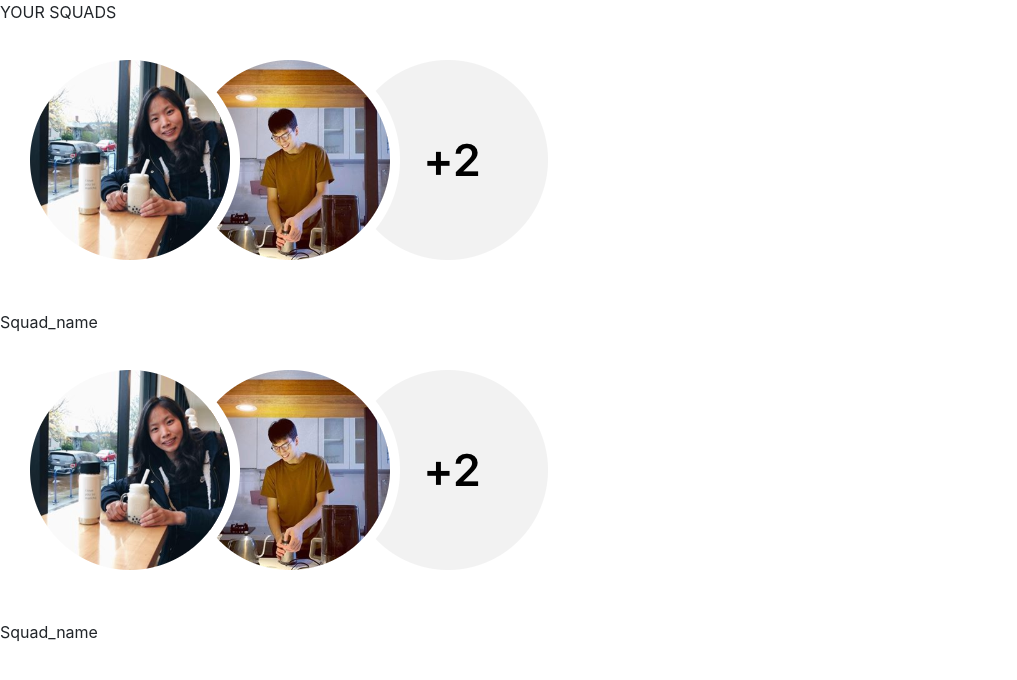
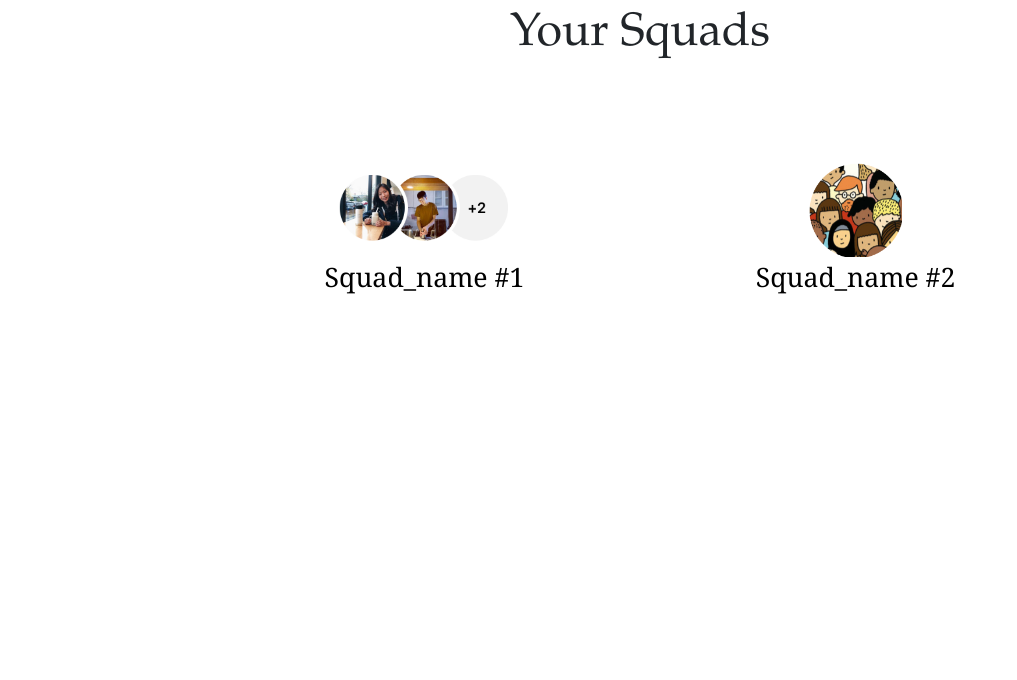
Before and after one commit to annandherbell/Squalendar, a plain HTML site: page index.html in a window 1280 px wide. Shown: the whole page, without its empty margins (0-1017 px from the left). Drawn offline with nearby package versions, Linux system fonts and the light colour scheme.

Commit message:
Style All squads page

```diff
--- a/css/index.css
+++ b/css/index.css
@@ -0,0 +1,38 @@
+/***************
+    Heading
+***************/
+.your-squads {
+    font-family: "Palatino Linotype", "Book Antiqua", Palatino, serif;
+    font-size: 35pt;
+    display: flex;
+    justify-content: center;
+
+}
+
+/***************
+    main
+***************/
+a, a:hover {
+    color: black;
+    text-decoration: unset;
+}
+
+.all-squads {
+    padding: 70pt;
+    display: flex;
+    flex-direction: row;
+    justify-content: space-evenly;
+}
+
+.squad-photo {
+    display: flex;
+    justify-content: center;
+}
+
+
+.squad-name{
+    font-family: "Georgia", serif;
+    font-size: 20pt;
+    display: flex;
+    justify-content: center;
+}
--- a/index.html
+++ b/index.html
@@ -22,29 +22,30 @@
 <body>
     <header>
         <div class="your-squads">
-            YOUR SQUADS
+            Your Squads
         </div>
     </header>
 
     <main>
         <div class="all-squads">
-            <div class="squad">
+            <a href="https://www.w3schools.com" class="squad">
                 <div class="squad-photo">
-                    <img src="img/squad1.png" alt="squad photo">
+                    <img class="quad-photo-img" src="img/squad1.png" alt="squad photo" style="height:70pt">
                 </div>
                 <div class="squad-name">
-                    Squad_name
+                    Squad_name #1
                 </div>
-            </div>
-            <div class="squad">
+            </a>
+            <a href="https://www.w3schools.com" class="squad">
                 <div class="squad-photo">
-                    <img src="img/squad1.png" alt="squad photo">
+                    <img class="quad-photo-img" src="img/squad2.png" alt="squad photo" style="height:70pt">
                 </div>
                 <div class="squad-name">
-                    Squad_name
+                    Squad_name #2
                 </div>
-            </div>
+            </a>
         </div>
+
     </main>
 
     <footer>
```
Also changed, not shown: img/squad2.png (added), 1 other file.
